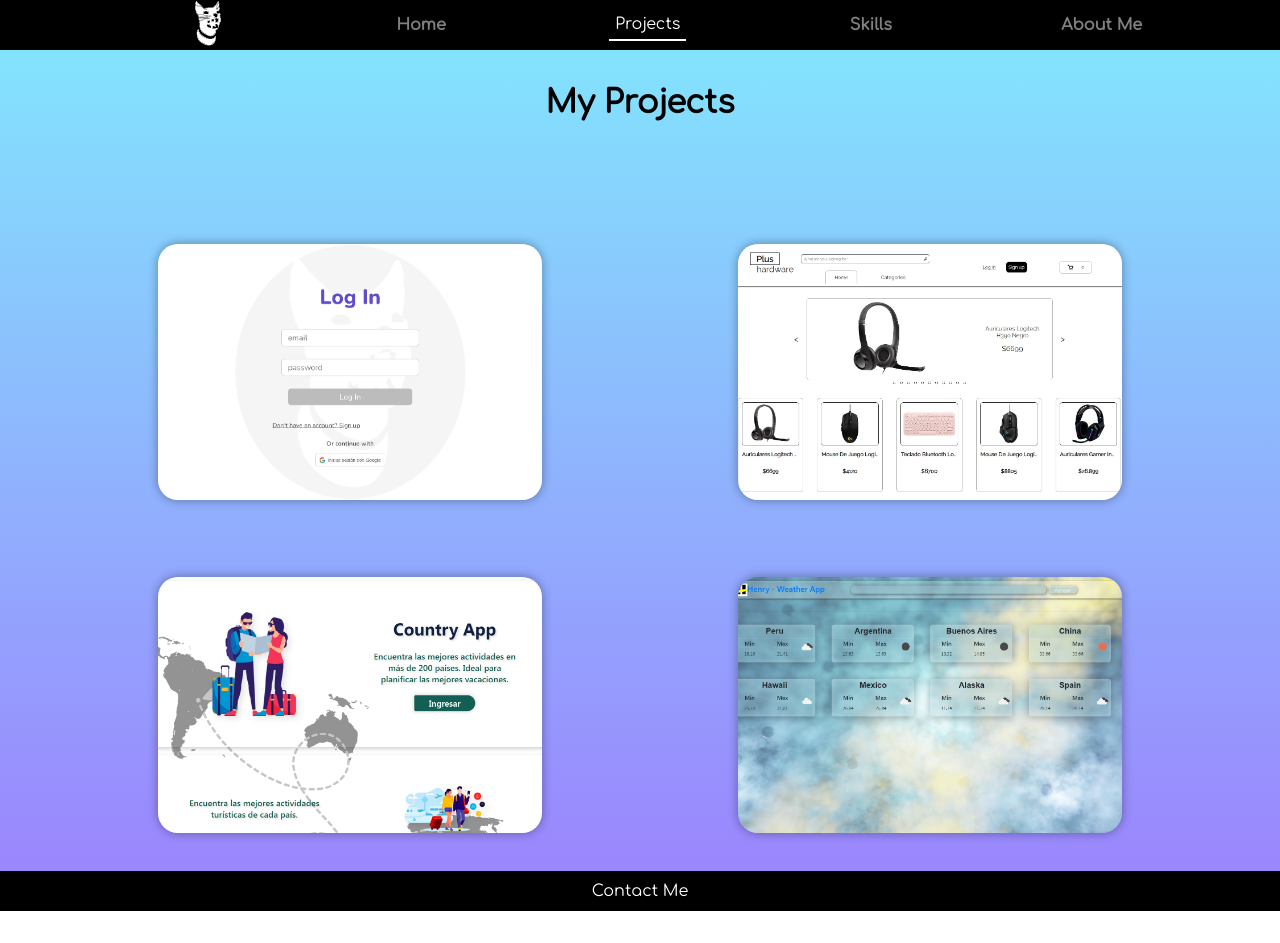
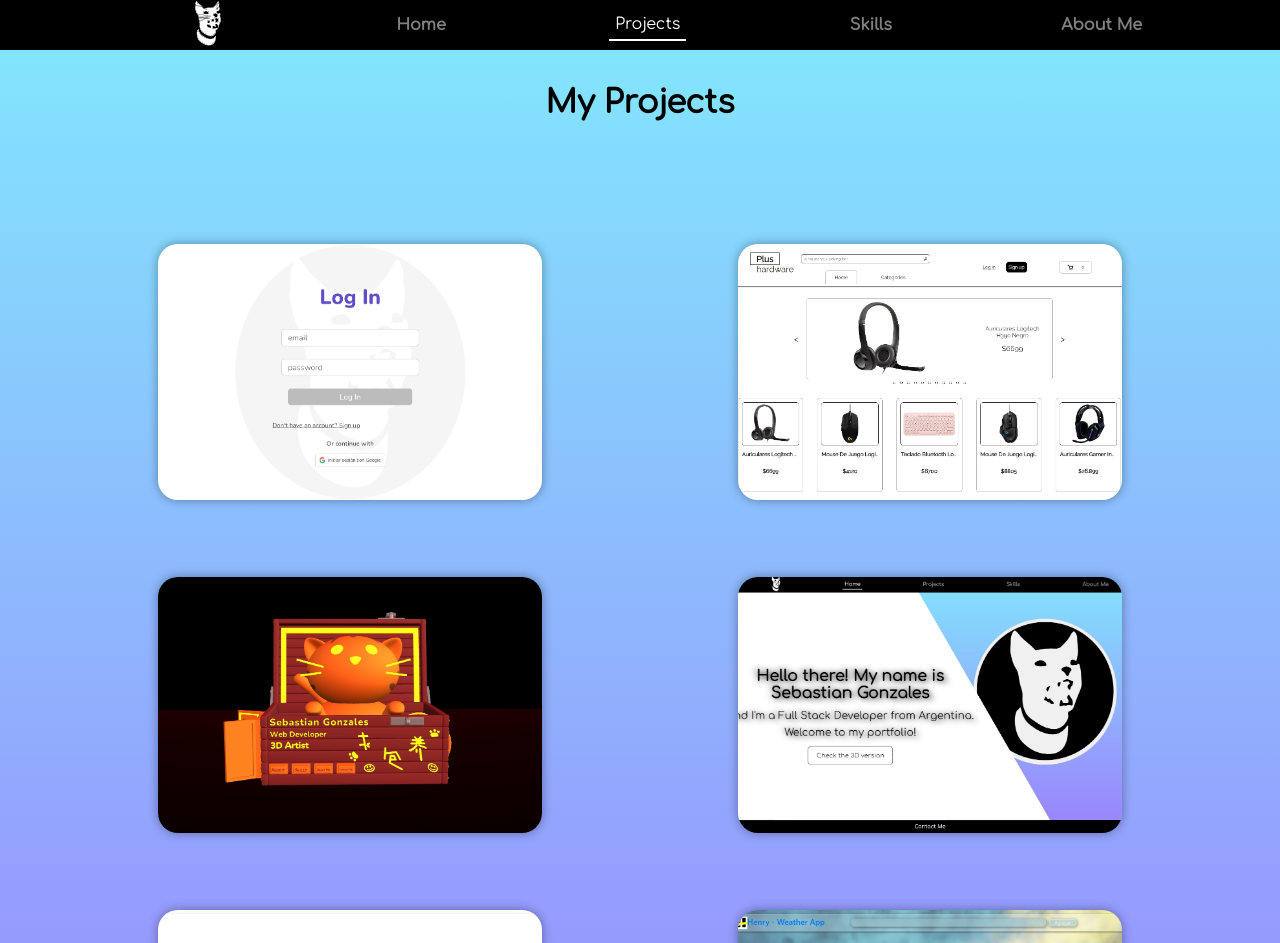
Before and after one commit to asgonzales/portfolio, a React (Create React App) app: page /projects in a window 1280 px wide. Shown: the top 943 px of the page. Before the commit the page ends 911 px from the top, so only its background shows below. Built offline with nearby package versions, Linux system fonts and the light colour scheme.

Commit message:
Update JSON

```diff
--- a/public/index.html
+++ b/public/index.html
@@ -7,8 +7,11 @@
     <meta name="theme-color" content="#000000" />
     <meta
       name="description"
-      content="Web site created using create-react-app"
+      content="Sebastian Gonzales | 2D Portfolio"
     />
+    <meta name="title" property="og:title" content="2D Portfolio">
+    <meta name="author" content="Sebastian Gonzales">
+    <meta name="image" property="og:image" content="%PUBLIC_URL%/images/2DPortfolio/Home.jpg">
     <link rel="apple-touch-icon" href="%PUBLIC_URL%/logo192.png" />
     <!--
       manifest.json provides metadata used when your web app is installed on a
--- a/src/components/Cards/HomeCard/HomeCard.jsx
+++ b/src/components/Cards/HomeCard/HomeCard.jsx
@@ -9,7 +9,9 @@ import style from './HomeCard.module.css';
 
 export default function HomeCard () {
 
-
+    const openPortfolio = () => {
+        window.open('https://asgonzales-3d-portfolio.vercel.app/')
+    }
 
 
     return (
@@ -17,7 +19,8 @@ export default function HomeCard () {
             <h3>Hello there! My name is Sebastian Gonzales</h3>
             <p>and I'm a Full Stack Developer from Argentina.</p>
             <p>Welcome to my portfolio!</p>
-            <span>15/10/2022: Almost done! :D {'>:D'}</span>
+            {/* <span>15/10/2022: Almost done! :D {'>:D'}</span> */}
+            <button className={style.button} onClick={openPortfolio}>Check the 3D version</button>
         </div>
     )
 }
--- a/src/components/Cards/HomeCard/HomeCard.module.css
+++ b/src/components/Cards/HomeCard/HomeCard.module.css
@@ -22,6 +22,21 @@
 }
 .contHomeCard > span {
     font-style: italic;
+}
+.button {
+    border-radius: 10px;
+    padding: 2% 3%;
+    margin-top: 2%;
+    cursor: pointer;
+    font-family: 'Comfortaa';
+    font-size: 1.2em;
+    border: 1px solid black;
+    background-color: transparent;
+    transition: all 0.2s ease;
+}
+.button:hover {
+    box-shadow: 0 0 15px var(--border);
+    padding: 2% 5%;
 }
 @media screen and (max-width: 1200px) {
     .contHomeCard > h3 {
--- a/src/components/JSON/Projects.json
+++ b/src/components/JSON/Projects.json
@@ -22,6 +22,28 @@
         "mobile": false
     },
     {
+        "name": "3D Portfolio",
+        "description": "My 3D Portfolio",
+        "api": null,
+        "tech": ["React", "Redux", "ThreeJS", "React Three Fiber"],
+        "images": "/images/3DPortfolio/Home.jpg",
+        "url": "https://asgonzales-3d-portfolio.vercel.app/",
+        "repo": null,
+        "desktop": true,
+        "mobile": true
+    },
+    {
+        "name": "2D Portfolio",
+        "description": "My 2D Portfolio",
+        "api": null,
+        "tech": ["React"],
+        "images": "/images/2DPortfolio/Home.jpg",
+        "url": "https://portfolio-asgonzales.vercel.app/",
+        "repo": null,
+        "desktop": true,
+        "mobile": true
+    },
+    {
         "name": "Country App",
         "description": "A SPA where you can search and filter different countries, see their information and create different toristic activities for each one. This was my second project where I learned how to use PostgreSQL.",
         "api": "REST Countries",
```
Also changed, not shown: public/images/2DPortfolio/Home.jpg (added), public/images/3DPortfolio/Home.jpg (added).
